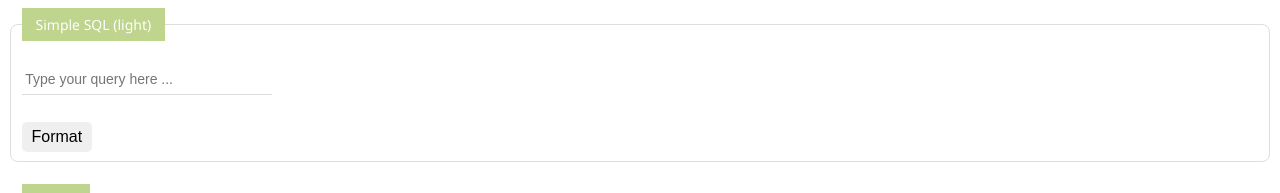
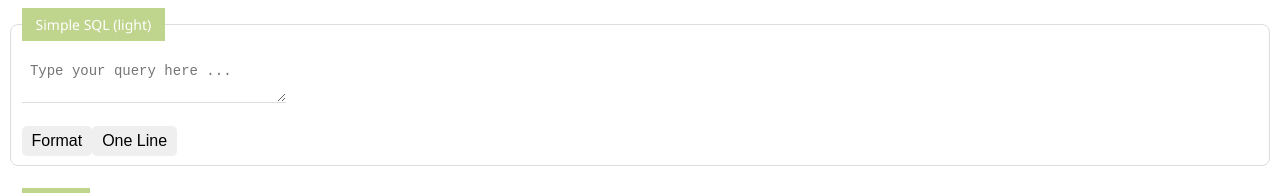
Before and after one commit to omangi/sql-format-plugin, a React (Create React App) app: page / in a window 1280 px wide. Shown: the top 193 px of the page. Built offline with nearby package versions, Linux system fonts and the light colour scheme.

Commit message:
started one line format

```diff
--- a/src/App.css
+++ b/src/App.css
@@ -105,7 +105,7 @@ label {
     font-size: 12px;
 }
 
-input[type="text"] {
+textarea {
     border: none;
     border-bottom: 1px solid #DDDDDD;
     font-size: 14px;
@@ -114,7 +114,7 @@ input[type="text"] {
     color: #BFD48C;
 }
 
-input[type="text"]:focus {
+textarea:focus {
     border-bottom: 1px solid #BFD48C;
     outline: none;
 }
--- a/src/App.js
+++ b/src/App.js
@@ -24,6 +24,7 @@ class App extends React.Component {
 
         this.handleChange = this.handleChange.bind(this);
         this.sendQuery = this.sendQuery.bind(this);
+        this.oneLineQuery = this.oneLineQuery.bind(this);
         this.loadTheme = this.loadTheme.bind(this);
     }
 
@@ -95,8 +96,6 @@ class App extends React.Component {
     sendQuery(e) {
         this.setState({load: 'fa fa-refresh fa-spin'});
 
-        const query = this.state.query;
-
         const formData  = new FormData();
         formData.append("reindent", 1);
         formData.append("sql", this.state.query);
@@ -105,8 +104,33 @@ class App extends React.Component {
             method: 'POST',
             body: formData
         }).then(res => res.json()).then((result) => {
-            let replace = function(data) {
+            let colored = this.replaceWithColor(result.result);
 
+            this.setState({simpleResult: result.result});
+            this.setState({result: colored});
+            this.setState({load: null});
+
+        },)
+
+        e.preventDefault();
+    }
+
+    oneLineQuery(e) {
+        this.setState({load: 'fa fa-refresh fa-spin'});
+
+        let colored = this.state.query.replace(/\ /g, "");
+        colored = colored.replace(/\n/g, "");
+        colored = this.replaceWithColor(colored);
+
+        this.setState({simpleResult: this.state.query});
+        this.setState({result: colored});
+        this.setState({load: null});
+
+
+        e.preventDefault();
+    }
+
+    replaceWithColor(data) {
         var reserved = [
             "add ",
             "all ",
@@ -330,18 +354,8 @@ class App extends React.Component {
         }
 
         return data;
-            };
+    }
 
-            let colored = replace(result.result);
-
-            this.setState({simpleResult: result.result});
-            this.setState({result: colored});
-            this.setState({load: null});
-
-        },)
-
-        e.preventDefault();
-    }
 
     render() {
         return (
@@ -349,12 +363,16 @@ class App extends React.Component {
                 <fieldset>
                     <legend className="legend"> Simple SQL ({this.state.theme})</legend>
 
-                    <input type="text" className={"input"} placeholder=" Type your query here ..." name="query" value={this.state.query} onChange={this.handleChange} />
+                    <textarea className={"input"} placeholder=" Type your query here ..." name="query" value={this.state.query} onChange={this.handleChange} />
 
                     <br />
                     <br />
                     <button className="buttonload" onClick={this.sendQuery}>
                         <i className={this.state.load}></i>Format
+                    </button>
+
+                    <button className="buttonload" onClick={this.oneLineQuery}>
+                        <i className={this.state.load}></i>One Line
                     </button>
                 </fieldset>
 
```
Lines whose indentation alone changed are shown as unchanged.
